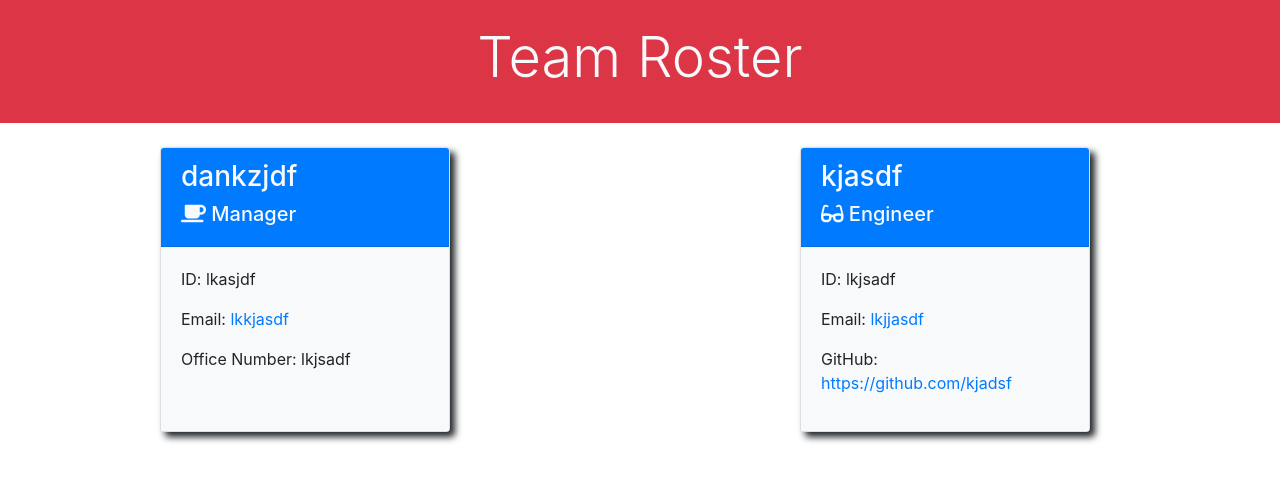
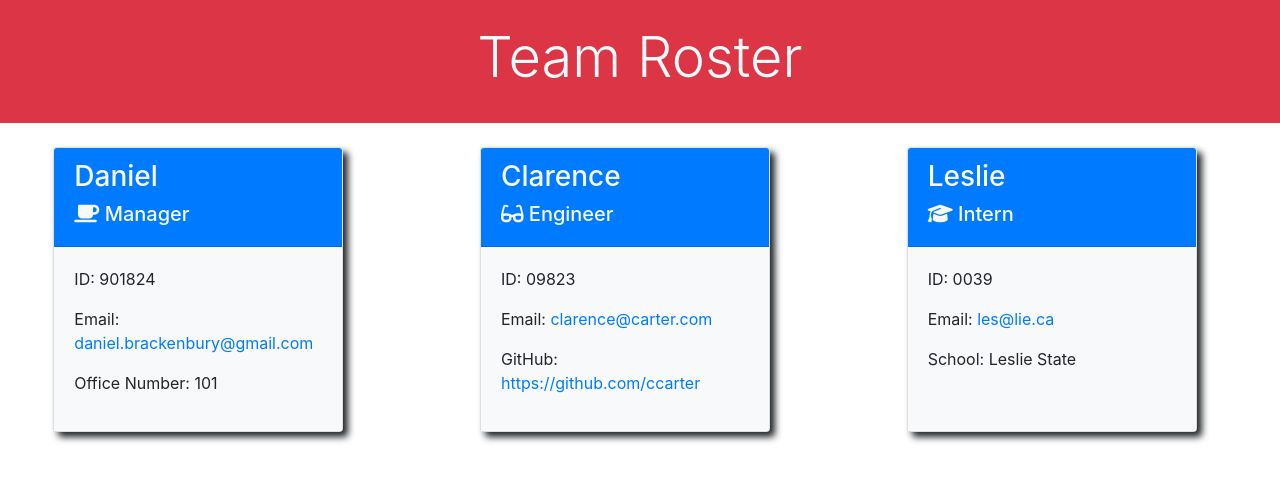
Before and after one commit to helpvisa/team-profile-generator, a website: page dist/team.html in a window 1280 px wide. Drawn offline with nearby package versions, Linux system fonts and the light colour scheme.

Commit message:
updated distributed team.html, updated readme, added preview images

```diff
--- a/dist/team.html
+++ b/dist/team.html
@@ -28,13 +28,13 @@
         <div class="col-sm-12 col-md-6 col-lg-3 m-4">
             <div class="card h-100" style="box-shadow: 5px 5px 7px">
                 <div class="card-header bg-primary text-light">
-                    <h3>dankzjdf<h3>
+                    <h3>Daniel<h3>
                     <h5><i class="fa-solid fa-mug-saucer"></i> Manager</h5>
                 </div>
                 <div class="card-body bg-light">
-                    <p>ID: lkasjdf</p>
-                    <p> Email: <a href="mailto: lkkjasdf">lkkjasdf</a></p>
-                    <p>Office Number: lkjsadf</p>
+                    <p>ID: 901824</p>
+                    <p> Email: <a href="mailto: daniel.brackenbury@gmail.com">daniel.brackenbury@gmail.com</a></p>
+                    <p>Office Number: 101</p>
                 </div>
             </div>
         </div>
@@ -42,13 +42,27 @@
         <div class="col-sm-12 col-md-6 col-lg-3 m-4">
             <div class="card h-100" style="box-shadow: 5px 5px 7px">
                 <div class="card-header bg-primary text-light">
-                    <h3>kjasdf<h3>
+                    <h3>Clarence<h3>
                     <h5><i class="fa-solid fa-glasses"></i> Engineer</h5>
                 </div>
                 <div class="card-body bg-light">
-                    <p>ID: lkjsadf</p>
-                    <p> Email: <a href="mailto: lkjjasdf">lkjjasdf</a></p>
-                    <p>GitHub: <a href="https://github.com/kjadsf" target="_blank">https://github.com/kjadsf</a></p>
+                    <p>ID: 09823</p>
+                    <p> Email: <a href="mailto: clarence@carter.com">clarence@carter.com</a></p>
+                    <p>GitHub: <a href="https://github.com/ccarter" target="_blank">https://github.com/ccarter</a></p>
+                </div>
+            </div>
+        </div>
+
+        <div class="col-sm-12 col-md-6 col-lg-3 m-4">
+            <div class="card h-100" style="box-shadow: 5px 5px 7px">
+                <div class="card-header bg-primary text-light">
+                    <h3>Leslie<h3>
+                    <h5><i class="fa-solid fa-graduation-cap"></i> Intern</h5>
+                </div>
+                <div class="card-body bg-light">
+                    <p>ID: 0039</p>
+                    <p> Email: <a href="mailto: les@lie.ca">les@lie.ca</a></p>
+                    <p>School: Leslie State</p>
                 </div>
             </div>
         </div>
```
Also changed, not shown: README.md, assets/images/cmd_preview.jpg (added), assets/images/web_preview.jpg (added).
